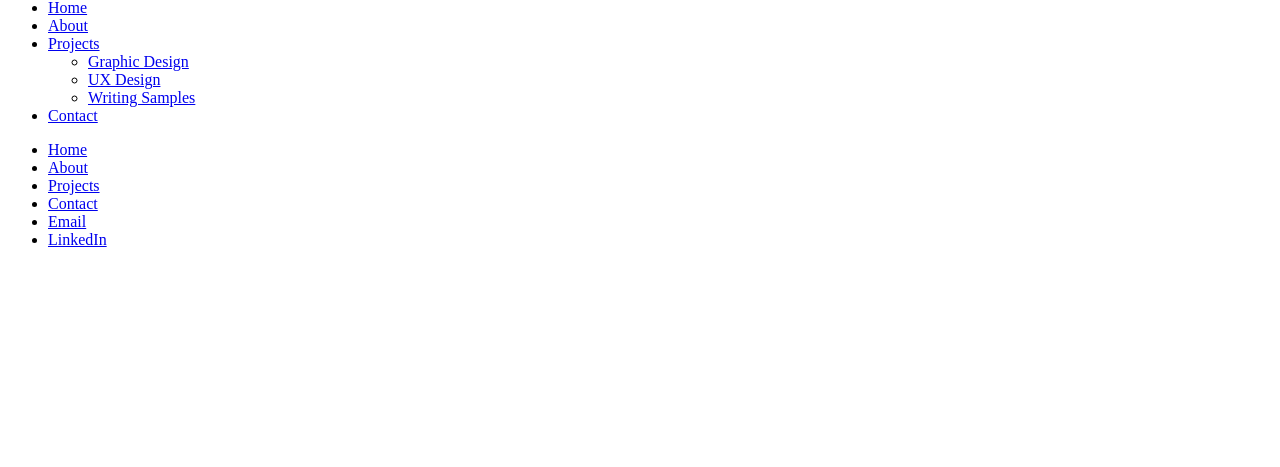
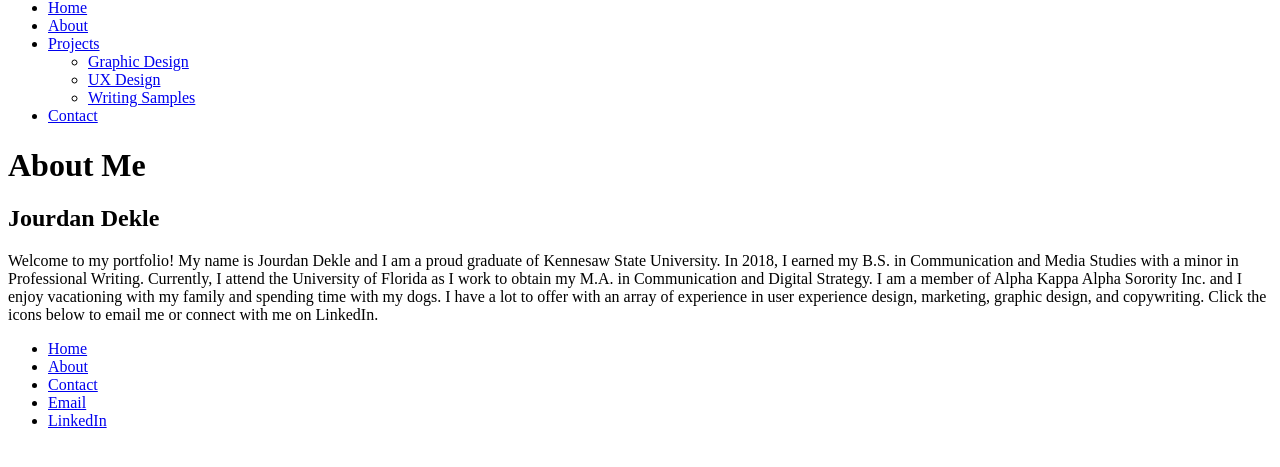
Before and after one commit to JDekle7/p3-dekle-jourdan, a plain HTML site: page about.html in a window 1280 px wide. Shown: the part 79-546 px from the top of the page. Drawn offline with Linux system fonts and the light colour scheme.

Commit message:
added about me

```diff
--- a/about.html
+++ b/about.html
@@ -12,7 +12,7 @@
                 <ul>
                     <li class="menu-item"><a href="index.html">Home</a></li>
                     <li class="menu-item"><a href="about.html">About</a></li>
-                    <li class="menu-item"><a href="projects.html">Projects</a>
+                    <li class="menu-item"><a href="#">Projects</a>
                         <ul class="sub-menu">
                             <li class="menu-item"><a href="design.html">Graphic Design</a></li>
                             <li class="menu-item"><a href="uxd.html">UX Design</a></li>
@@ -24,13 +24,16 @@
             </nav>
         </header>
         <main>
-
+            <h1>About Me</h1>
+            <section class="about-me">
+                <h2>Jourdan Dekle</h2>
+                <p>Welcome to my portfolio! My name is Jourdan Dekle and I am a proud graduate of Kennesaw State University. In 2018, I earned my B.S. in Communication and Media Studies with a minor in Professional Writing. Currently, I attend the University of Florida as I work to obtain my M.A. in Communication and Digital Strategy. I am a member of Alpha Kappa Alpha Sorority Inc. and I enjoy vacationing with my family and spending time with my dogs. I have a lot to offer with an array of experience in user experience design, marketing, graphic design, and copywriting. Click the icons below to email me or connect with me on LinkedIn. </p>
+            </section>
         </main>
         <footer>
             <ul>
                 <li class="menu-item2"><a href="index.html">Home</a></li>
                 <li class="menu-item2"><a href="about.html">About</a></li>
-                <li class="menu-item2"><a href="projects.html">Projects</a></li>
                 <li class="menu-item2"><a href="contact.html">Contact</a></li>
                 <li class="menu-item2"><a href="mailto:jourdan.dekle@gmail.com">Email</a></li>
                 <li class="menu-item2"><a href="https://www.linkedin.com/in/jourdan-dekle-ma-student-8a0383136/" target="_blank">LinkedIn</a></li>
```
Also changed, not shown: contact.html (+1 -2 lines), design.html (+1 -2 lines), index.html (+1 -3 lines), projects.html (+1 -1 lines), uxd.html (+1 -2 lines), writing.html (+1 -2 lines).
